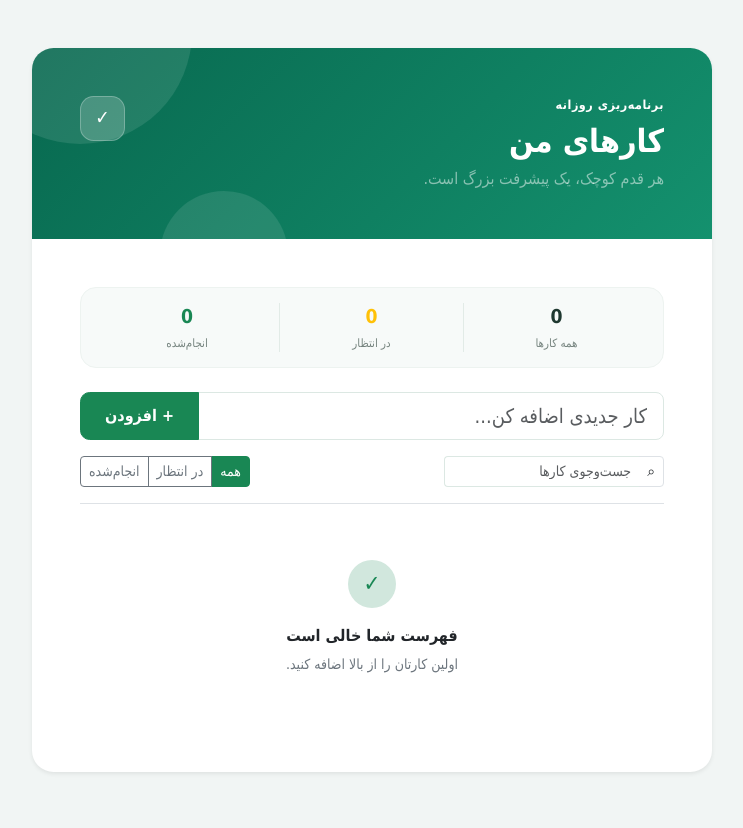
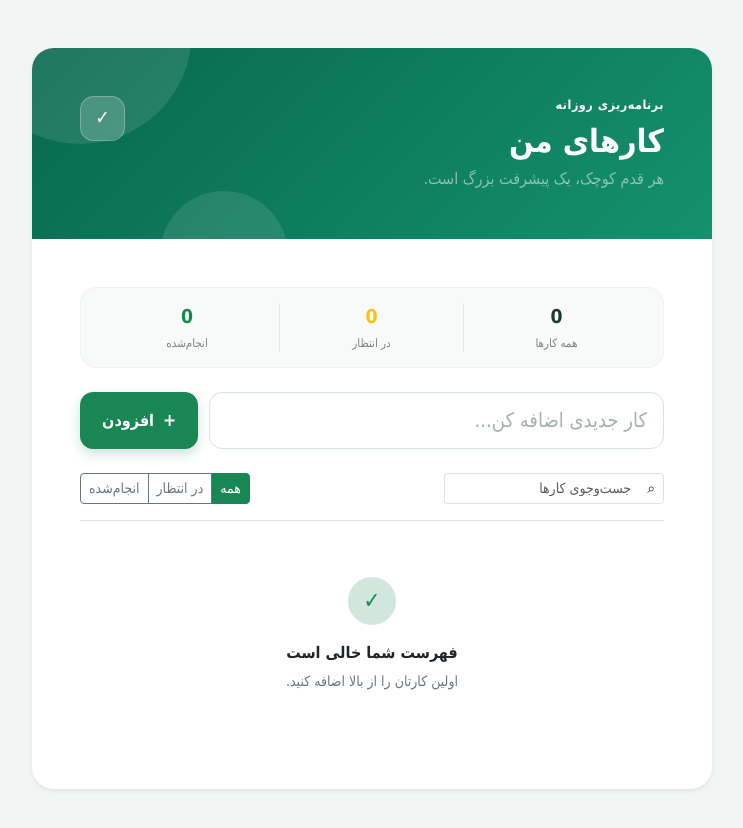
Before and after one commit to webmasterbartaroffice-lgtm/todolist, a React (Vite) app: page / in a window 1280 px wide. Shown: the top 828 px of the page, without its empty margins (268-1011 px from the left). Built offline with nearby package versions, Linux system fonts and the light colour scheme.

Commit message:
style: refine task entry form

```diff
--- a/src/App.jsx
+++ b/src/App.jsx
@@ -60,9 +60,9 @@ export default function App() {
             <div><span className="status-number text-success">{tasks.length - remaining}</span><span className="status-label">انجام‌شده</span></div>
           </header>
 
-          <form className="input-group mb-3" onSubmit={addTask}>
-            <input className="form-control form-control-lg" value={title} onChange={(event) => setTitle(event.target.value)} maxLength="120" placeholder="کار جدیدی اضافه کن..." required />
-            <button className="btn btn-success px-4 fw-bold" type="submit">+ افزودن</button>
+          <form className="task-form mb-4" onSubmit={addTask}>
+            <input className="task-input form-control form-control-lg" value={title} onChange={(event) => setTitle(event.target.value)} maxLength="120" placeholder="کار جدیدی اضافه کن..." required />
+            <button className="task-submit btn btn-success fw-bold" type="submit"><span>+</span> افزودن</button>
           </form>
 
           <div className="d-flex flex-column flex-md-row justify-content-between align-items-md-center gap-3 border-bottom pb-3 mb-2">
--- a/src/index.css
+++ b/src/index.css
@@ -19,8 +19,12 @@ body {
 .search-box { max-width: 220px; }
 .task-check { width: 1.15rem; height: 1.15rem; cursor: pointer; }
 .empty-icon { width: 3rem; height: 3rem; font-size: 1.4rem; }
-.input-group .form-control { border-color: #dce8e3; }
-.input-group .btn { border-radius: .6rem 0 0 .6rem; }
+.task-form { display: flex; align-items: stretch; gap: .65rem; }
+.task-input { border: 1px solid #d7e5df; border-radius: .8rem !important; padding: .8rem 1rem; box-shadow: none !important; }
+.task-input::placeholder { color: #a5b1ad; }
+.task-input:focus { border-color: #15906e; box-shadow: 0 0 0 .22rem rgba(21, 144, 110, .13) !important; }
+.task-submit { min-width: 7.4rem; border-radius: .8rem; box-shadow: 0 5px 12px rgba(12, 112, 83, .2); }
+.task-submit span { font-size: 1.1rem; margin-left: .25rem; }
 .task-item { transition: background .2s ease; }
 .task-item:hover { background: #f8fbfa; }
-@media (max-width: 767.98px) { .search-box { max-width: none; } }
+@media (max-width: 767.98px) { .search-box { max-width: none; } .task-submit { min-width: auto; padding-inline: .9rem; } }
```
